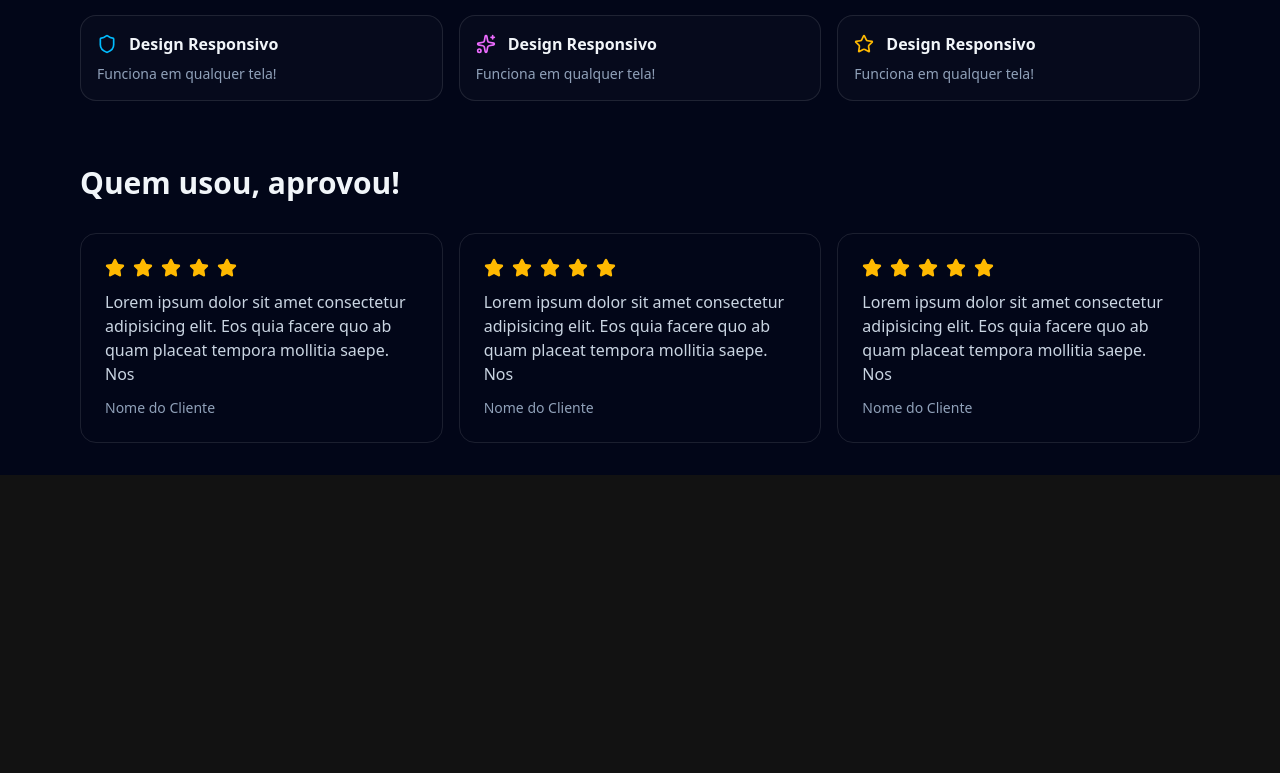
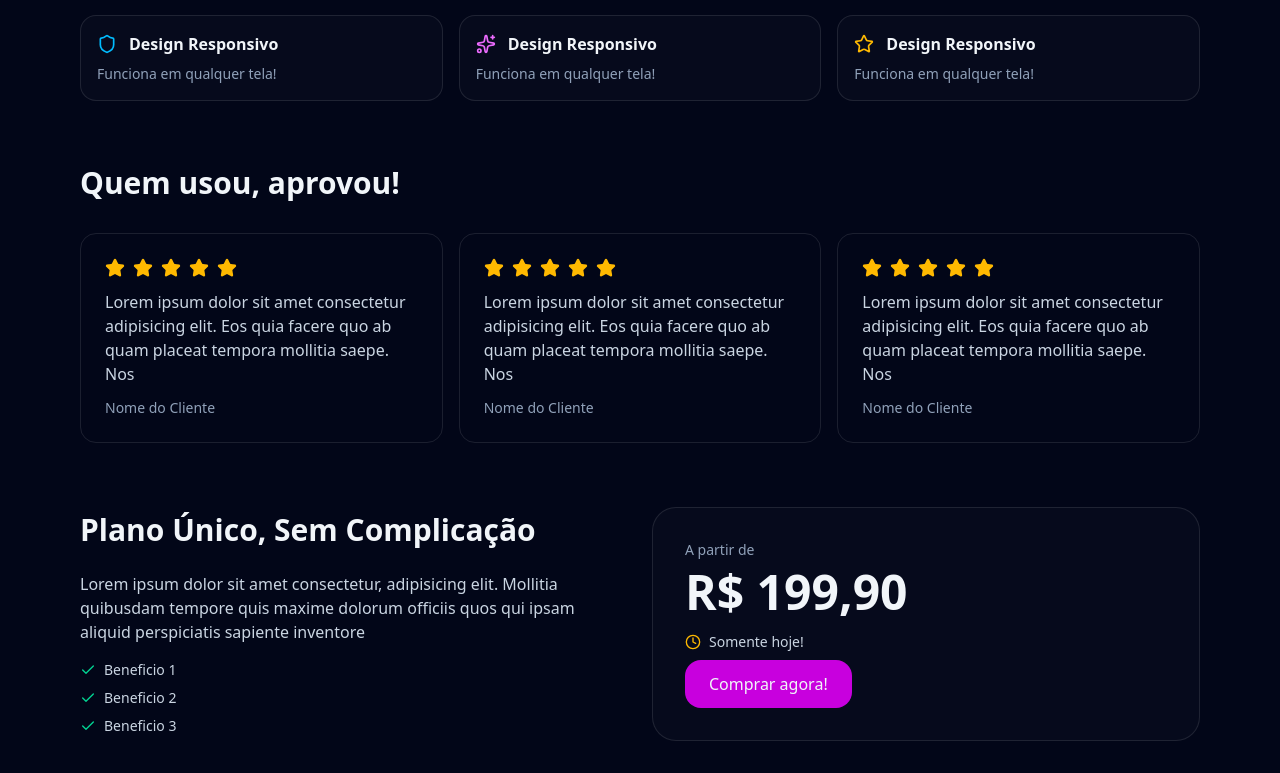
Before and after one commit to VictorLapaDev/React-Course-Matheus-Battiti, a React (Vite) app in the folder 12-DeployProject/MeuProjetoReact/: page / in a window 1280 px wide. Shown: the part 904-1677 px from the top of the page. Before the commit the page ends 1379 px from the top, so only its background shows below. Built offline with nearby package versions, Linux system fonts and the light colour scheme.

Commit message:
feat: finalizando preços

```diff
--- a/12-DeployProject/MeuProjetoReact/src/App.jsx
+++ b/12-DeployProject/MeuProjetoReact/src/App.jsx
@@ -9,6 +9,7 @@ import {
   Shield,
   Zap,
   Sparkles,
+  Clock,
 } from "lucide-react";
 
 const navLinks = [
@@ -147,19 +148,21 @@ function App() {
             className="mt-14 grid grid-cols-3 gap-4"
           >
             {["Velocidade", "Segurança", "Conversão"].map((label, i) => (
-              <div key={label} className="rounded-2xl border border-white/10 bg-white/[0.02] p-6">
-
+              <div
+                key={label}
+                className="rounded-2xl border border-white/10 bg-white/[0.02] p-6"
+              >
                 <div className="flex items-center gap-3">
-                  {i == 0 && <Zap className="size-5 text-emerald-400"/>}
-                  {i == 1 && <Shield className="size-5 text-sky-400"/>}
-                  {i == 2 && <Star className="size-5 text-amber-400"/>}
+                  {i == 0 && <Zap className="size-5 text-emerald-400" />}
+                  {i == 1 && <Shield className="size-5 text-sky-400" />}
+                  {i == 2 && <Star className="size-5 text-amber-400" />}
                   <div className="font-semibold">{label}</div>
                 </div>
 
                 <p className="text-sm text-slate-400 mt-2">
-                  Lorem ipsum dolor sit amet consectetur adipisicing elit. Ipsam rem sint comm
+                  Lorem ipsum dolor sit amet consectetur adipisicing elit. Ipsam
+                  rem sint comm
                 </p>
-
               </div>
             ))}
           </motion.div>
@@ -169,41 +172,48 @@ function App() {
       {/* Features */}
       <section id="features" className="mx-auto max-w-6xl px-4 py-8">
         <h2 className="text-3xl font-bold">Tudo o que você precisa</h2>
-          <p className="text-slate-300 mt-2 max-w-2xl">Lorem ipsum dolor sit amet consectetur, adipisicing elit. Mollitia quibusdam tempore quis maxime dolorum officiis quos qui ipsam aliquid perspiciatis sapiente inventore </p>
+        <p className="text-slate-300 mt-2 max-w-2xl">
+          Lorem ipsum dolor sit amet consectetur, adipisicing elit. Mollitia
+          quibusdam tempore quis maxime dolorum officiis quos qui ipsam aliquid
+          perspiciatis sapiente inventore{" "}
+        </p>
         <div className="mt-8 grid grid-cols-1 md:grid-cols-2 lg:grid-cols-3 gap-4">
           {[
             {
               title: "Design Responsivo",
               desc: "Funciona em qualquer tela!",
-                icon: <Sparkles className="size-5 text-fuchsia-400"/>
+              icon: <Sparkles className="size-5 text-fuchsia-400" />,
             },
             {
               title: "Design Responsivo",
               desc: "Funciona em qualquer tela!",
-                icon: <Star className="size-5 text-amber-400"/>
+              icon: <Star className="size-5 text-amber-400" />,
             },
             {
               title: "Design Responsivo",
               desc: "Funciona em qualquer tela!",
-                icon: <Zap className="size-5 text-emerald-400"/>
+              icon: <Zap className="size-5 text-emerald-400" />,
             },
             {
               title: "Design Responsivo",
               desc: "Funciona em qualquer tela!",
-                icon: <Shield className="size-5 text-sky-400"/>
+              icon: <Shield className="size-5 text-sky-400" />,
             },
             {
               title: "Design Responsivo",
               desc: "Funciona em qualquer tela!",
-                icon: <Sparkles className="size-5 text-fuchsia-400"/>
+              icon: <Sparkles className="size-5 text-fuchsia-400" />,
             },
             {
               title: "Design Responsivo",
               desc: "Funciona em qualquer tela!",
-                icon: <Star className="size-5 text-amber-400"/>
-              }
+              icon: <Star className="size-5 text-amber-400" />,
+            },
           ].map((f, i) => (
-              <div key={i} className="rounded-2xl border p-4 border-white/10 bg-white/[0.02]">
+            <div
+              key={i}
+              className="rounded-2xl border p-4 border-white/10 bg-white/[0.02]"
+            >
               <div className="flex items-center gap-3">
                 {f.icon}
                 <p className="font-semibold">{f.title}</p>
@@ -219,14 +229,18 @@ function App() {
         <h2 className="text-3xl font-bold">Quem usou, aprovou!</h2>
         <div className="mt-8 grid grid-cols-1 md:grid-cols-3 gap-4">
           {[1, 2, 3].map((i) => (
-            <blockquote key={i} className="rounded-2xl border border-white/10 p-6">
+            <blockquote
+              key={i}
+              className="rounded-2xl border border-white/10 p-6"
+            >
               <div className="flex items-center gap-2 text-amber-400">
-                {Array.from({length:5}).map((_, i) => (
-                  <Star key={i} className="size-5 fill-current"/>
+                {Array.from({ length: 5 }).map((_, i) => (
+                  <Star key={i} className="size-5 fill-current" />
                 ))}
               </div>
               <p className="mt-3 text-slate-300">
-                Lorem ipsum dolor sit amet consectetur adipisicing elit. Eos quia facere quo ab quam placeat tempora mollitia saepe. Nos
+                Lorem ipsum dolor sit amet consectetur adipisicing elit. Eos
+                quia facere quo ab quam placeat tempora mollitia saepe. Nos
               </p>
               <footer className="mt-3 text-sm text-slate-400">
                 Nome do Cliente
@@ -235,6 +249,39 @@ function App() {
           ))}
         </div>
       </section>
+
+      {/* Preços */}
+      <section id="pricing" className="mx-auto max-w-6xl px-4 py-8">
+        <div className="grid grid-cols-1 md:grid-cols-2 gap-6 items-center">
+          <div>
+            <h2 className="text-3xl font-bold">Plano Único, Sem Complicação</h2>
+            <p className="text-slate-300 mt-6 max-w-2xl">
+              Lorem ipsum dolor sit amet consectetur, adipisicing elit. Mollitia
+              quibusdam tempore quis maxime dolorum officiis quos qui ipsam
+              aliquid perspiciatis sapiente inventore{" "}
+            </p>
+            <ul className="mt-4 space-y-2 text-sm text-slate-300">
+              <li className=" flex items-center gap-2">
+                <Check className="size-4 text-emerald-400" /> Beneficio 1
+              </li>
+              <li className=" flex items-center gap-2">
+                <Check className="size-4 text-emerald-400" /> Beneficio 2
+              </li>
+              <li className=" flex items-center gap-2">
+                <Check className="size-4 text-emerald-400" /> Beneficio 3
+              </li>
+            </ul>
+          </div>
+          <div className="rounded-3xl border border-white/10 bg-white/[0.02] p-8">
+            <div className="text-sm text-slate-400">A partir de</div>
+            <div className="text-5xl font-extrabold mt-2">R$ 199,90</div>
+            <div className="text-sm text-slate-300  mt-4 flex items-center gap-2">
+              <Clock className="size-4 text-amber-400" /> Somente hoje!
+            </div>
+            <button className="mt-2 cursor-pointer rounded-2xl bg-fuchsia-600 hover:bg-fuchsia-800 transition px-6 py-3 font-medium">Comprar agora!</button>
+          </div>
+        </div>
+      </section>
     </div>
   );
 }
```
Lines whose indentation alone changed are shown as unchanged.
